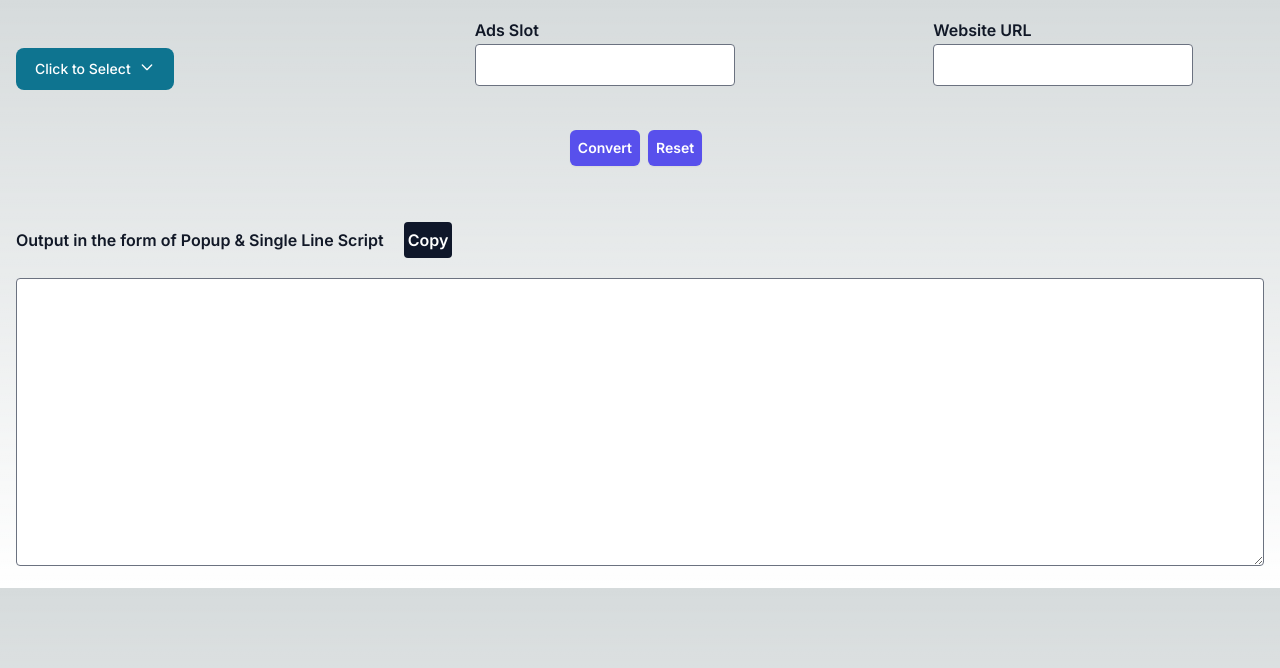
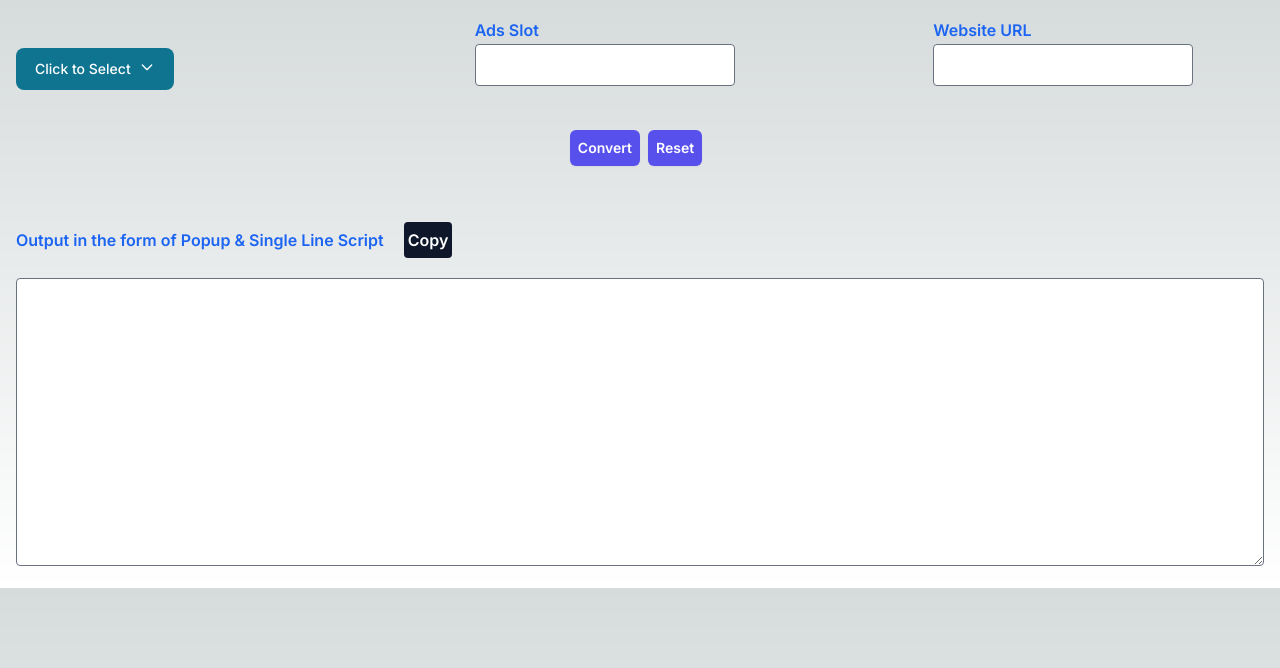
Before and after one commit to anil9450/adsconverter, a Next.js app: page / in a window 1280 px wide. Shown: the top 668 px of the page. Built offline with nearby package versions, Linux system fonts and the light colour scheme.

Commit message:
19-07-2024 label color changed

```diff
--- a/src/app/page.tsx
+++ b/src/app/page.tsx
@@ -120,7 +120,7 @@ export default function Home() {
           </div>
 
           <div className="flex-auto">
-            <label className="block text-base font-semibold leading-7 text-gray-900">
+            <label className="block text-base font-semibold leading-7 text-blue-600">
               Ads Slot
             </label>
             <p>
@@ -134,7 +134,7 @@ export default function Home() {
           </div>
 
           <div className="flex-auto">
-            <label className="block text-base font-semibold leading-7 text-gray-900">
+            <label className="block text-base font-semibold leading-7 text-blue-600">
               Website URL
             </label>
             <p>
@@ -170,7 +170,7 @@ export default function Home() {
         </div>
 
         <div className="col-span-full mt-14">
-          <label className="block text-base font-semibold leading-7 text-gray-900">
+          <label className="block text-base font-semibold leading-7 text-blue-600">
             Output in the form of Popup & Single Line Script
             <span className="p-5">
               <button
```
